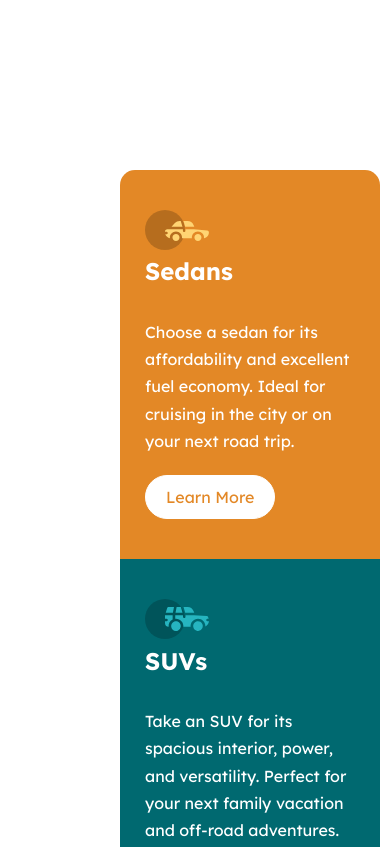
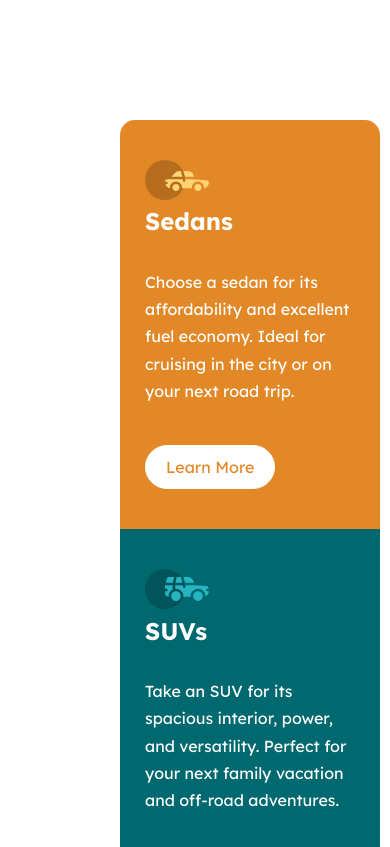
Before and after one commit to peter297/Coulumn-preview-card, a plain HTML site: page index.html in a window 390 px wide. Shown: the top 847 px of the page. Drawn offline with Linux system fonts and the light colour scheme.

Commit message:
Fixed Destop margins

```diff
--- a/css/styles.css
+++ b/css/styles.css
@@ -85,6 +85,7 @@ body{
     padding: 10px 20px;
     border-radius: 25px;
     border: 0.5px solid white;
+    margin-top: 20px;
 
 
 
@@ -135,11 +136,12 @@ body{
 @media(max-width: 768px){
 
     body{
-        overflow: scroll;
+        overflow: auto;
     }
 
     .row{
         width: 500px;
+        margin-top: 50px;
     }
     .container{
         flex-direction: column;
```
